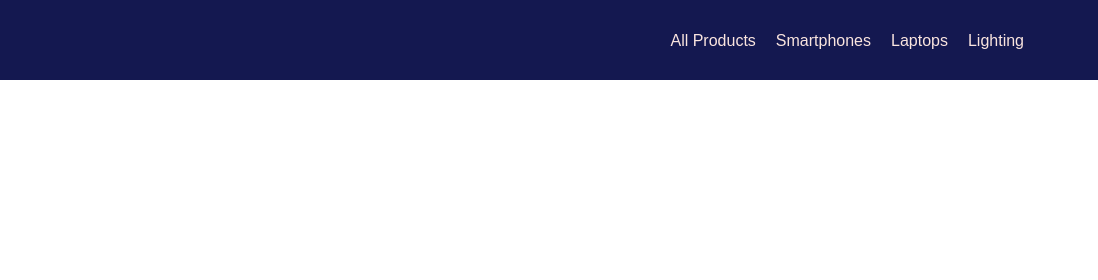
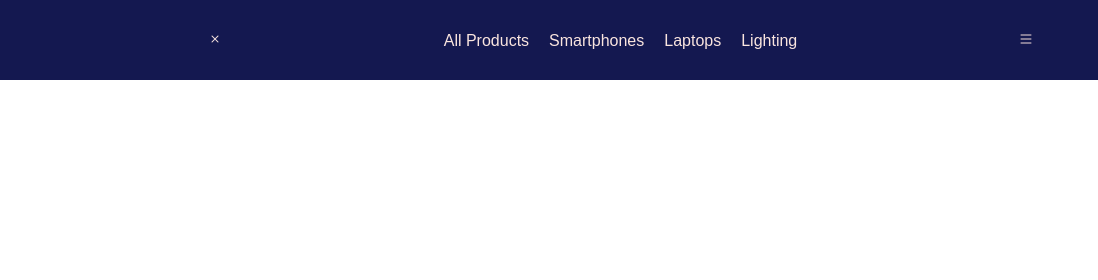
Before and after one commit to CRClothier/JavaScript-Capstone, a website built with webpack: page src/index.html in a window 1280 px wide. Shown: the top 280 px of the page, 182-1280 px from the left. Built offline with nearby package versions, Linux system fonts and the light colour scheme; no server answers.

Commit message:
modify index.html file

```diff
--- a/src/index.html
+++ b/src/index.html
@@ -12,6 +12,7 @@
   <body>
     <header class="header">
       <img class="logo" src="./assets/images/logo.png" alt="logo" />
+      <i class="bi bi-x"></i>
       <ul class="categories">
         <li class="category">
           <a href="#" id="all-products">All Products</a>
@@ -26,16 +27,11 @@
           <a href="#" id="see-lighting">Lighting</a>
         </li>
       </ul>
+      <i class="bi bi-list"></i>
     </header>
-    <section class="products smartphones">
-
-    </section>
-    <section class="products laptops">
-
-    </section>
-    <section class="products lighting">
-
-    </section>
+    <section class="products smartphones"></section>
+    <section class="products laptops"></section>
+    <section class="products lighting"></section>
 
     <section class="comments-popup">
       <div class="item-detail-box">
@@ -123,6 +119,7 @@
             placeholder="Your comment here..."
           ></textarea>
         </div>
+        <p class="submit-status"></p>
         <button type="button" id="submit" class="btn btn-submit">
           Comment
         </button>
```
